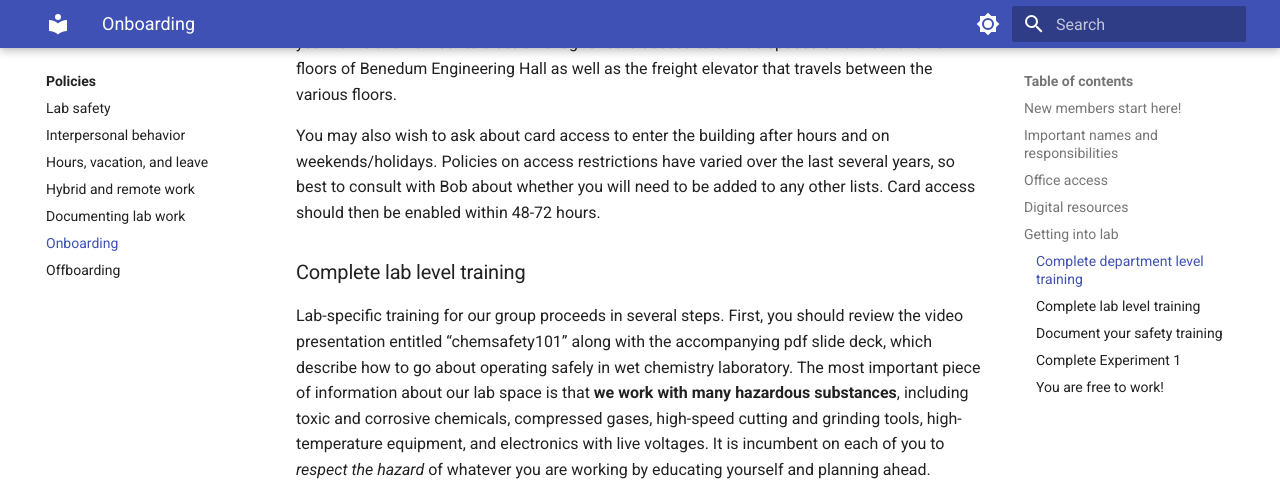
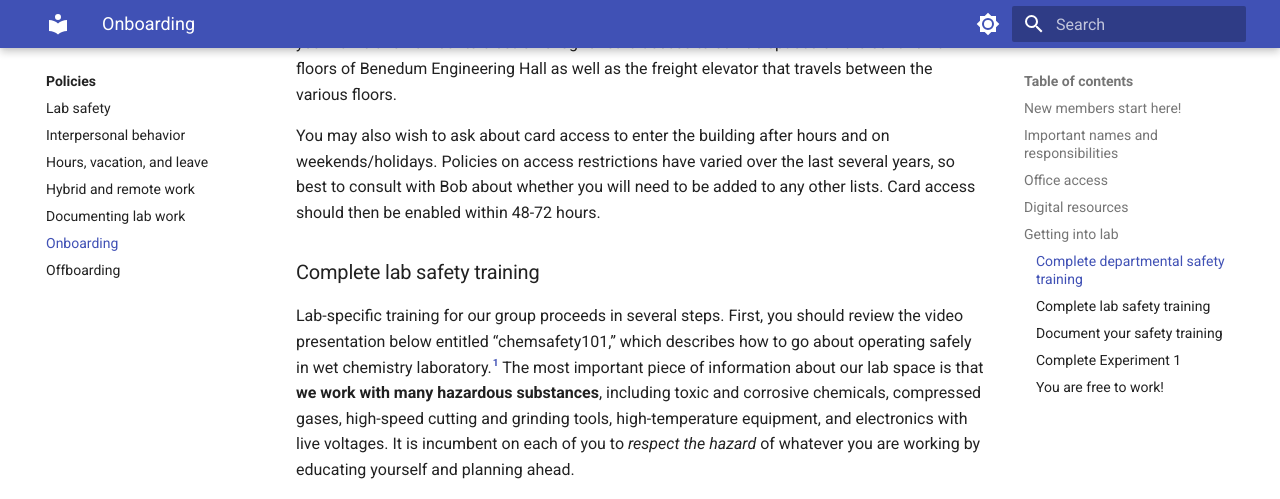
Before and after one commit to The-McKone-Lab/handbook, an MkDocs documentation site: the page built from docs/policies/onboarding.md, in a window 1280 px wide and 1400 px high, scrolled down 1914 px. Shown: the top 499 px of the window. Built offline with MkDocs 1.6.1 and Material for MkDocs 9.7.7, drawn with Linux system fonts in a browser that asks for light colours; some of the changed text lies outside the part shown; grey boxes are pictures that could not be loaded.

Commit message:
Reorganized sharepoint assets; added safety vid

```diff
--- a/docs/policies/onboarding.md
+++ b/docs/policies/onboarding.md
@@ -39,7 +39,7 @@
 
 ## Getting into lab
 
-### Complete department level training
+### Complete departmental safety training
 
 All researchers working in ChE labs must complete the [Online Chemical Hygiene Training](https://pitt.co1.qualtrics.com/jfe/form/SV_6MuNLxJssf1zD7L) offered by Pitt EH&S. You should also briefly review Pitt's [Chemical Hygiene plan](https://www.ehs.pitt.edu/sites/default/files/docs/04-001ChemHygienePlan.pdf) to develop a general understanding of policies regarding chemical hazards that are consistent all across campus.
 
@@ -47,19 +47,23 @@
 
 You may also wish to ask about card access to enter the building after hours and on weekends/holidays. Policies on access restrictions have varied over the last several years, so best to consult with Bob about whether you will need to be added to any other lists. Card access should then be enabled within 48-72 hours.
 
-### Complete lab level training
+### Complete lab safety training
 
 Lab-specific training for our group proceeds in several steps.
-First, you should review the video presentation entitled “chemsafety101” along with the accompanying pdf slide deck, which describe how to go about operating safely in wet chemistry laboratory.
+First, you should review the video presentation below entitled “chemsafety101,” which describes how to go about operating safely in wet chemistry laboratory.[^1]
 The most important piece of information about our lab space is that **we work with many hazardous substances**, including toxic and corrosive chemicals, compressed gases, high-speed cutting and grinding tools, high-temperature equipment, and electronics with live voltages.
 It is incumbent on each of you to *respect the hazard* of whatever you are working by educating yourself and planning ahead.
+
+<p align="center"><iframe src="https://pitt.sharepoint.com/sites/mckonelab2/_layouts/15/embed.aspx?UniqueId=6f1734e4-164b-45b9-bca3-b25652e72166&embed=%7B%22ust%22%3Atrue%2C%22hv%22%3A%22CopyEmbedCode%22%7D&referrer=OneUpFileViewer&referrerScenario=EmbedDialog.Create" width="640" height="360" frameborder="0" scrolling="no" allowfullscreen title="chemsafety101.mp4"></iframe></p>
+
+[^1]: You may also download a [PDF copy of the slide deck](https://pitt.sharepoint.com/:b:/s/mckonelab2/EbUwyGJFxXNBtARKiXZe7C8BsYXD1Wk4GE1vVa6AZuEnpA?e=9CEa5O) used for this safety presentation.
 
 You must also schedule an in-person laboratory walkthrough with the lab safety officer or with James.
 This walkthrough can happen even before you have formally secured lab access since you will be accompanied by a lab safety administrator; the walkthrough will comprise a general tour of our facilities with an emphasis on the main safety hazards associated with all the different tools in our lab, as well as key laboratory infrastructure like eye washes, safety showers, etc.
 
 ### Document your safety training
 
-Upon completion of all training tasks above, you must review, fill, and sign a set of safety onboarding forms that will be provided by the lab safety officer.
+Upon completion of all training tasks above, you must review, fill, and sign a set of [safety onboarding forms](https://pitt.sharepoint.com/:b:/s/mckonelab2/Ed83o8htuC1GlNi4xwqc104B8Hq28F6rqmopdNTd0CCJ2g?e=PX7s8o) along with the lab safety officer.
 This can be done in paper format or electronically, and the completed forms should be provided to James prior to the first day you plan to work in our lab.
 
 ### Complete Experiment 1
```
Also changed, not shown: other parts of docs/policies/onboarding.md (+2 -2 lines), docs/policies/documentation.md (+1 -1 lines), docs/professionalTraining/documentingWork.md (+5 -1 lines), docs/professionalTraining/index.md (+5 -0 lines).
